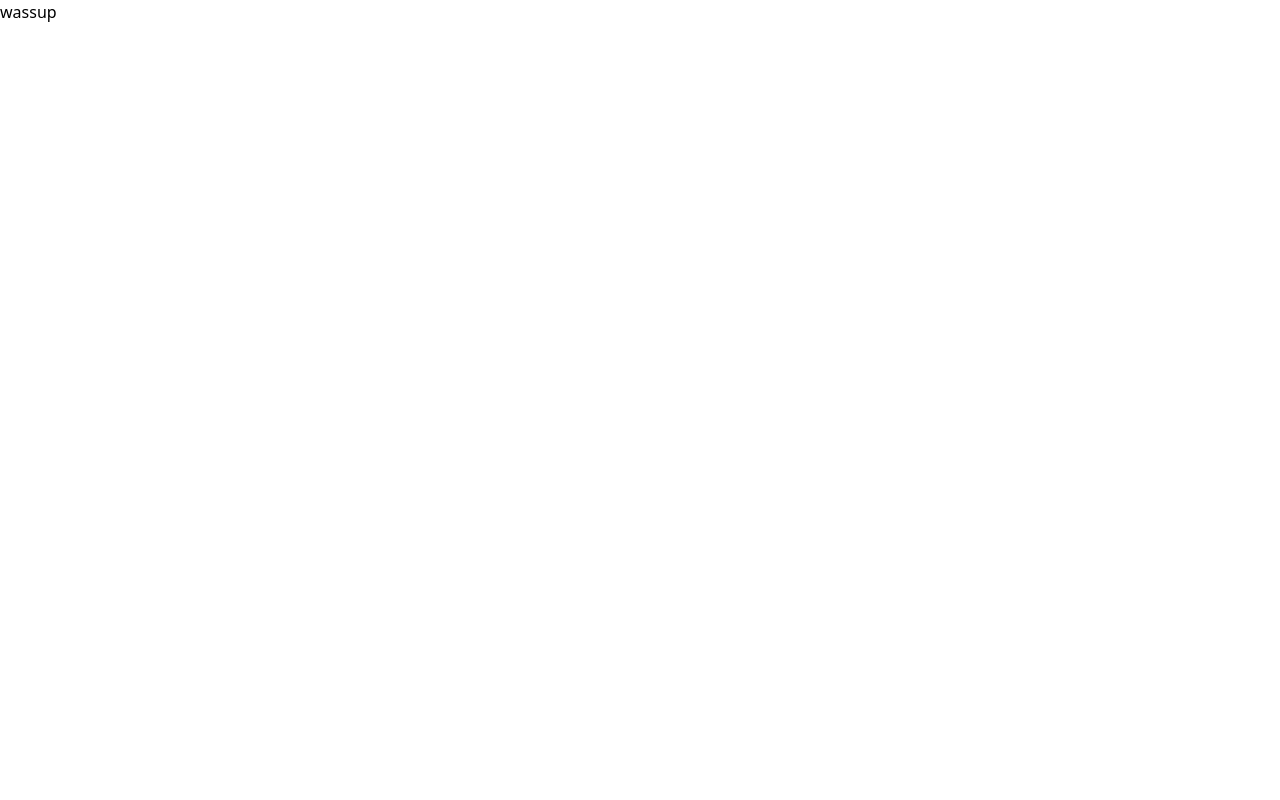
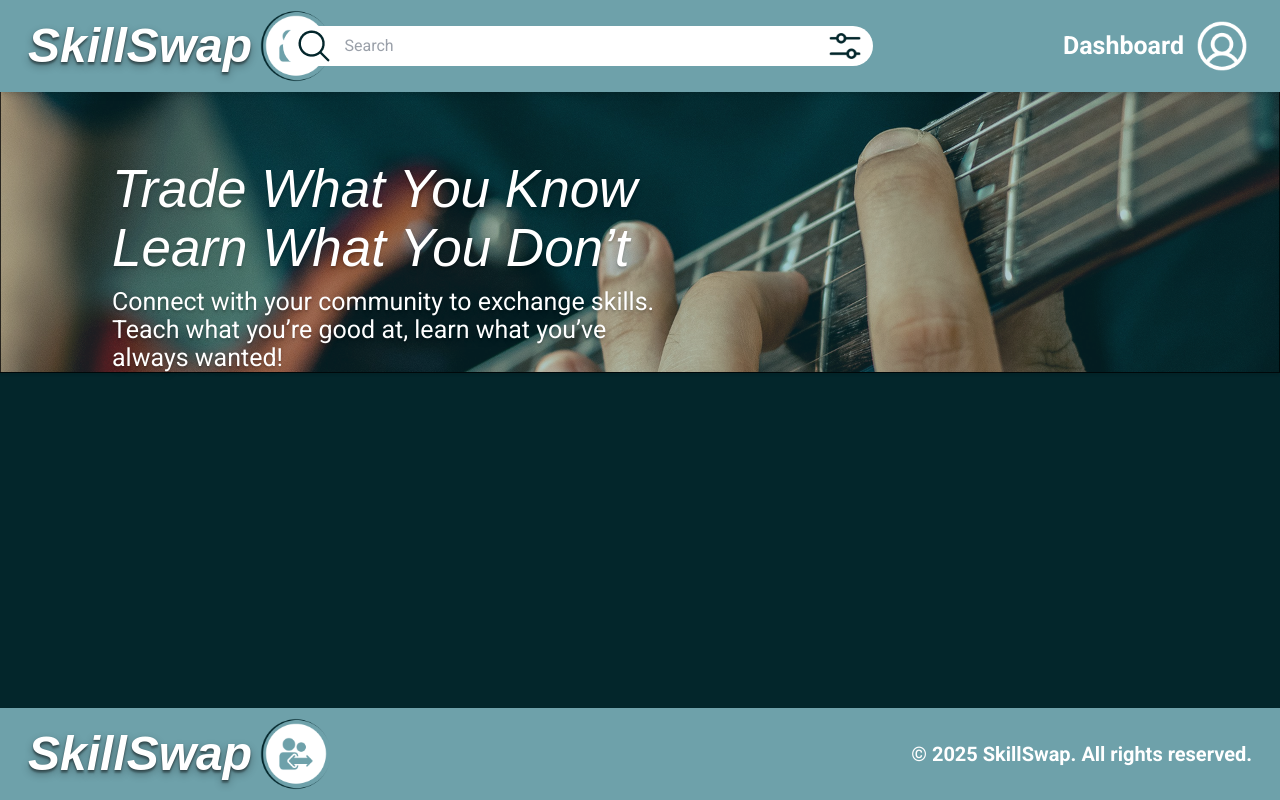
Before and after one commit to Peabaa/skill-swap, a Vue app: page /home in a window 1280 px wide. Built offline with nearby package versions, Linux system fonts and the light colour scheme; a web font is replaced by a local one.

Commit message:
add: added components in HomePage

```diff
--- a/src/components/HelloWorld.vue
+++ /dev/null
@@ -1,24 +0,0 @@
-<script setup>
-import { ref } from 'vue'
-
-defineProps({
-  msg: String,
-})
-
-const count = ref(0)
-</script>
-
-<template>
-  <h1>{{ msg }}</h1>
-
-  <div class="card">
-    <button type="button" @click="count++">count is {{ count }}</button>
-  </div>
-
-</template>
-
-<style scoped>
-.read-the-docs {
-  color: #888;
-}
-</style>
--- a/src/components/HomePage.vue
+++ b/src/components/HomePage.vue
@@ -1,8 +1,36 @@
 <!-- Home Page -->
 <template>
-    <p>wassup</p>
+    <div class="min-h-screen flex flex-col bg-[#03262B]">
+        <HomeHeader/>
+
+        <main class="flex-1 pt-22">
+            <div class="relative w-full">
+                <p class=" font-sofia text-[53px] text-white text-4xl italic text-shadow-lg absolute top-18 left-28">
+                    Trade What You Know <br>
+                    Learn What You Don’t
+                    </p>
+                    <p class=" font-roboto text-[25px] text-white text-4xl text-shadow-lg absolute top-50 left-28">
+                    Connect with your community to exchange skills. <br>
+                    Teach what you’re good at, learn what you’ve <br>
+                    always wanted!
+                    </p>
+                    <img
+                    src="@/assets/images/landingPagePic1.png"
+                    alt="Logo"
+                    class="object-contain"
+                />
+            </div>
+        </main>
+
+        <HomeFooter/>
+    </div>
+
+
 </template>
 
 <script setup>
+import { ref } from 'vue'
+import HomeHeader from './homePage-components/HomeHeader.vue'
+import HomeFooter from './homePage-components/HomeFooter.vue'
 
 </script>
--- a/src/components/LandingPage.vue
+++ b/src/components/LandingPage.vue
@@ -1,7 +1,7 @@
 <!-- Landing Page -->
 <template>
   <div class="min-h-screen flex flex-col bg-[#03262B]">
-    <Header
+    <LandingHeader
       @trigger-login="showLogin = true"
       @trigger-signup="showSignUp = true"
     />
@@ -25,7 +25,7 @@
     </div>
     <main class="flex-1 pt-22">
       <!-- Page content goes here -->
-       <div class="relative w-full">
+      <div class="relative w-full">
         <p class=" font-sofia text-[53px] text-white text-4xl italic text-shadow-lg absolute top-18 left-28">
           Trade What You Know <br>
           Learn What You Don’t
@@ -40,7 +40,7 @@
           alt="Logo"
           class="object-contain"
         />
-       </div>
+      </div>
        <p class=" font-sofia text-[53px] text-white text-4xl italic text-shadow-lg ml-[113px] mt-[25px]">
           Skill Categories
         </p>
@@ -95,19 +95,18 @@
       </div>
     </main>
 
-    <Footer />
+    <LandingFooter />
   </div>
 </template>
 
-
 <script setup>
 import { ref } from 'vue'
-import Header from './landingPage-components/Header.vue'
+import LandingHeader from './landingPage-components/LandingHeader.vue'
 import LoginForm from './landingPage-components/LoginForm.vue'
 import SignUpForm from './landingPage-components/SignUpForm.vue'
-import Footer from './landingPage-components/Footer.vue'
+import LandingFooter from './landingPage-components/LandingFooter.vue'
 
-// Explicitly import images
+// Skills images
 import languageSkill from '@/assets/images/languageSkill.png'
 import musicSkill from '@/assets/images/musicSkill.png'
 import cookingSkill from '@/assets/images/cookingSkill.png'
--- /dev/null
+++ b/src/components/homePage-components/HomeFooter.vue
@@ -0,0 +1,29 @@
+<!-- Home Footer -->
+<template>
+    <footer class="bg-[#6EA1AA] shadow-md px-7 py-2.5">
+        <div class="flex justify-between items-center">
+            <div class="flex items-center gap-6">
+                <p class="font-sofia text-[48px] font-bold italic text-white text-shadow-lg/30">SkillSwap</p>
+                <img
+                src="@/assets/images/skillSwapLogo.png"
+                alt="Logo"
+                class="w-18 -translate-x-4 object-contain"
+                />
+
+                <!-- <div class="flex flex-row gap-2">
+                    <button class="font-roboto text-[25px] text-white text-4xl font-bold">About Us</button>
+                    <p class="font-roboto text-[40px] text-white text-4xl font-bold translate-y-1">•</p>
+                    <button class="font-roboto text-[25px] text-white text-4xl font-bold">Contact</button>
+                    <p class="font-roboto text-[40px] text-white text-4xl font-bold translate-y-1">•</p>
+                    <button class="font-roboto text-[25px] text-white text-4xl font-bold">FAQ</button>
+                </div>                 -->
+            </div>
+            <p class="font-roboto text-[20px] text-white text-4xl font-bold">© 2025 SkillSwap. All rights reserved.</p>
+        </div>
+    </footer>
+
+</template>
+
+<script setup>
+
+</script>
--- /dev/null
+++ b/src/components/homePage-components/HomeHeader.vue
@@ -0,0 +1,79 @@
+<!-- Home Header -->
+<template>
+  <header class="fixed top-0 left-0 w-full z-50 bg-[#6EA1AA] shadow-md px-7 py-2.5">
+    <div class="flex justify-between items-center">
+      <div class="flex items-center gap-6">
+        <p class="font-sofia text-[48px] font-bold italic text-white text-shadow-lg/30">SkillSwap</p>
+        <img
+          src="@/assets/images/skillSwapLogo.png"
+          alt="Logo"
+          class="w-18 -translate-x-4 object-contain"
+        />
+      </div>
+
+      <!-- Search Bar -->
+      <div class="w-[590px] h-[40px] -translate-x-32 flex items-center bg-white rounded-3xl relative">
+        <img
+          src="@/assets/images/searchIcon.png"
+          alt="Search"
+          class="translate-x-3 object-contain"
+        />
+        <input
+          v-model="searchBar"
+          type="text"
+          placeholder="Search"
+          class="font-roboto flex-1 bg-transparent outline-none text-gray-700 text-base mx-6"
+        />
+
+        <!-- Search Filter Button -->
+        <img
+          src="@/assets/images/searchFilters.png"
+          alt="Filter"
+          class="w-8 -translate-x-3 object-contain cursor-pointer"
+          @click="showFilters = !showFilters"
+        />
+
+        <!-- Filter Dropdown -->
+        <div
+          v-if="showFilters"
+          ref="dropdownRef"
+          class="absolute z-50 top-[60px] left-[500px] bg-white border-2 border-[#03262B] shadow-lg p-4 w-[200px]"
+        >
+          <p class="font-roboto font-bold italic text-[#03262B] mb-2">Sort by:</p>
+          <ul class="font-roboto font-semibold space-y-2">
+            <li><input type="checkbox" id="opt1" /> <label for="opt1">Alphabetically</label></li>
+            <li><input type="checkbox" id="opt2" /> <label for="opt2">Recently Added</label></li>
+            <li><input type="checkbox" id="opt3" /> <label for="opt3">Popularity</label></li>
+          </ul>
+        </div>
+      </div>
+
+        <!-- Dashboard Button -->
+        <div class="flex items-center">
+            <button class="flex items-center gap-x-2 font-roboto text-[25px] text-white text-4xl font-bold"
+                    @click="$emit('trigger-login')"
+            >
+                Dashboard
+                <img
+                    src="@/assets/images/UserCircle.png"
+                    alt="User Icon"
+                    class="w-15 h-15"
+                />
+            </button>
+        </div>
+    </div>
+  </header>
+</template>
+
+<script setup>
+import { ref } from 'vue'
+import { onClickOutside } from '@vueuse/core'
+
+const searchBar = ref('')
+const showFilters = ref(false)
+const dropdownRef = ref(null)
+
+onClickOutside(dropdownRef, () => {
+  showFilters.value = false
+})
+</script>
--- a/src/components/landingPage-components/Footer.vue
+++ b/src/components/landingPage-components/LandingFooter.vue
@@ -1,4 +1,4 @@
-<!-- Footer -->
+<!-- Landing Footer -->
 <template>
     <footer class="bg-[#6EA1AA] shadow-md px-7 py-2.5">
         <div class="flex justify-between items-center">
--- a/src/components/landingPage-components/Header.vue
+++ b/src/components/landingPage-components/LandingHeader.vue
@@ -1,4 +1,4 @@
-<!-- Header -->
+<!-- Landing Header -->
 <template>
   <header class="fixed top-0 left-0 w-full z-50 bg-[#6EA1AA] shadow-md px-7 py-2.5">
     <div class="flex justify-between items-center">
```
Also changed, not shown: src/assets/images/UserCircle.png (added).
